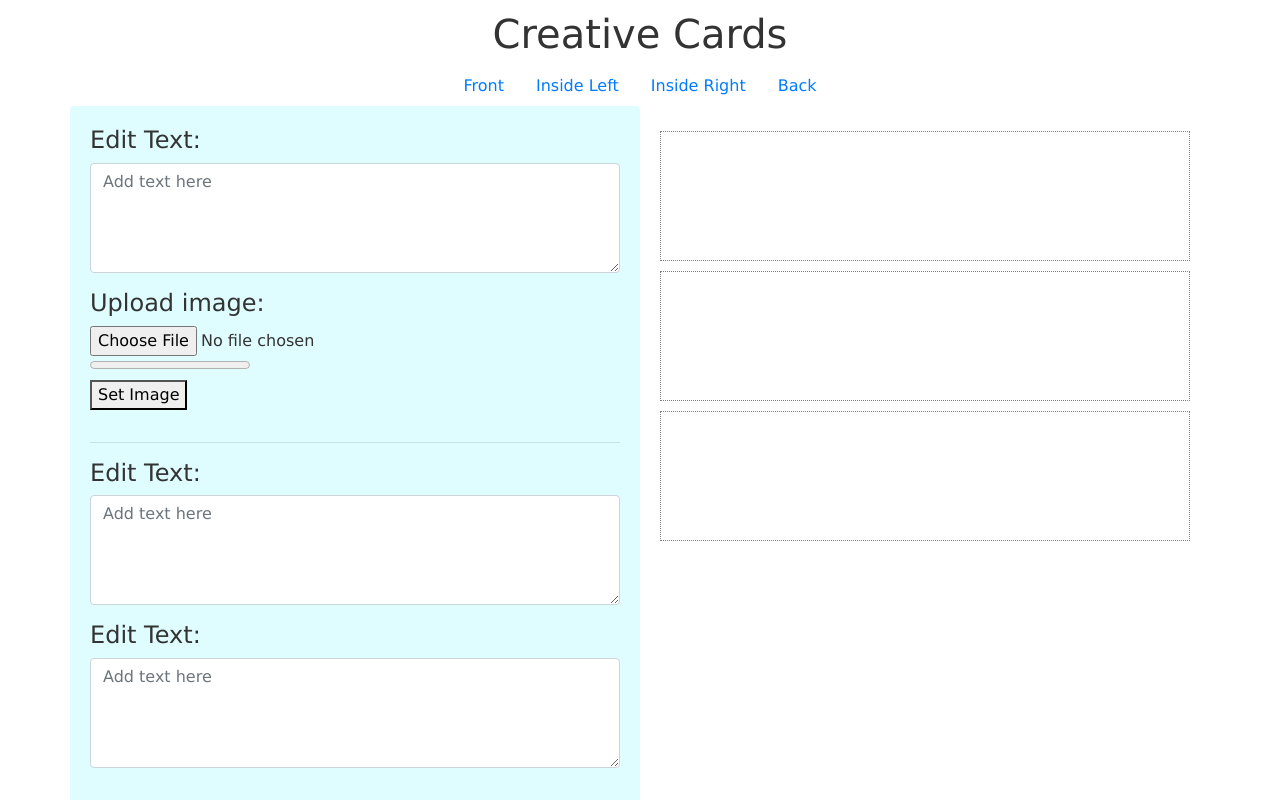
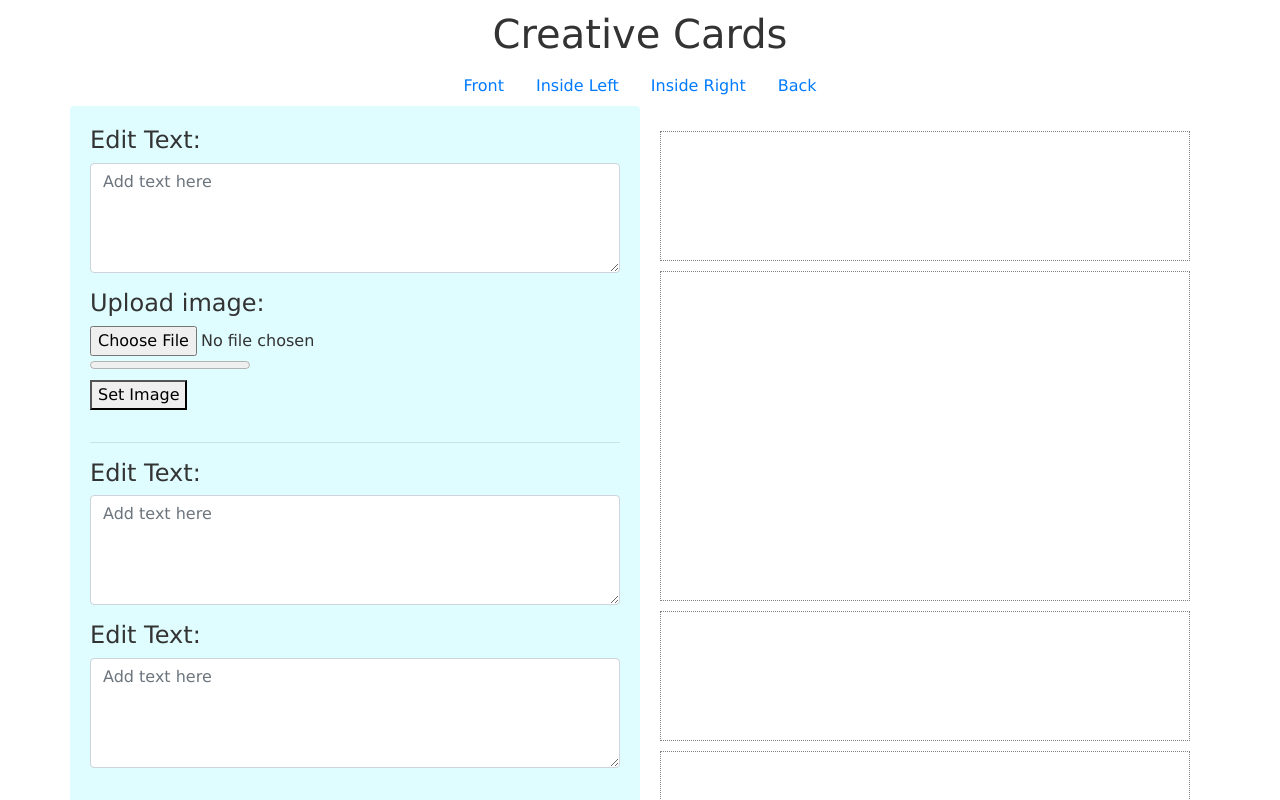
Before and after one commit to sahilmob/vue-greeting-cards, a Vue app: page / in a window 1280 px wide. Shown: the top 800 px of the page. Built offline with nearby package versions, Linux system fonts and the light colour scheme; no server answers.

Commit message:
Create ImageOutput component and add it to CardFront

```diff
--- a/src/components/card/CardFront.vue
+++ b/src/components/card/CardFront.vue
@@ -8,6 +8,7 @@
     </div>
     <div class="col-sm-6 card card-display">
       <cc-text-output :displayText="textBox1" :containerHeight="130"></cc-text-output>
+      <cc-image-output :displayImage="imageName" :containerHeight="350"></cc-image-output>
       <cc-text-output :displayText="textBox2" :containerHeight="130"></cc-text-output>
       <cc-text-output :displayText="textBox3" :containerHeight="130"></cc-text-output>
     </div>
@@ -18,12 +19,14 @@
 import TextInput from "./TextInput";
 import TextOutput from "./TextOutput";
 import ImageUpload from "./ImageUpload";
+import ImageOutput from "./ImageOutput";
 
 export default {
   components: {
     ccTextInput: TextInput,
     ccTextOutput: TextOutput,
-    ccImageUpload: ImageUpload
+    ccImageUpload: ImageUpload,
+    ccImageOutput: ImageOutput
   },
   data() {
     return {
--- /dev/null
+++ b/src/components/card/ImageOutput.vue
@@ -0,0 +1,34 @@
+<template>
+    <div class="row image-container" :style="styleObject">
+        <img id="outputImage">
+    </div>
+</template>
+
+<script>
+export default {
+  props: {
+    displayImage: {
+      type: String
+    },
+    containerHeight: {
+      type: Number,
+      default: 200
+    }
+  },
+  computed: {
+    styleObject() {
+      return {
+        height: this.containerHeight + "px"
+      };
+    }
+  }
+};
+</script>
+
+<style>
+.image-container {
+  border: 1px dotted gray;
+  overflow: hidden;
+  margin: 5px 0;
+}
+</style>
```
